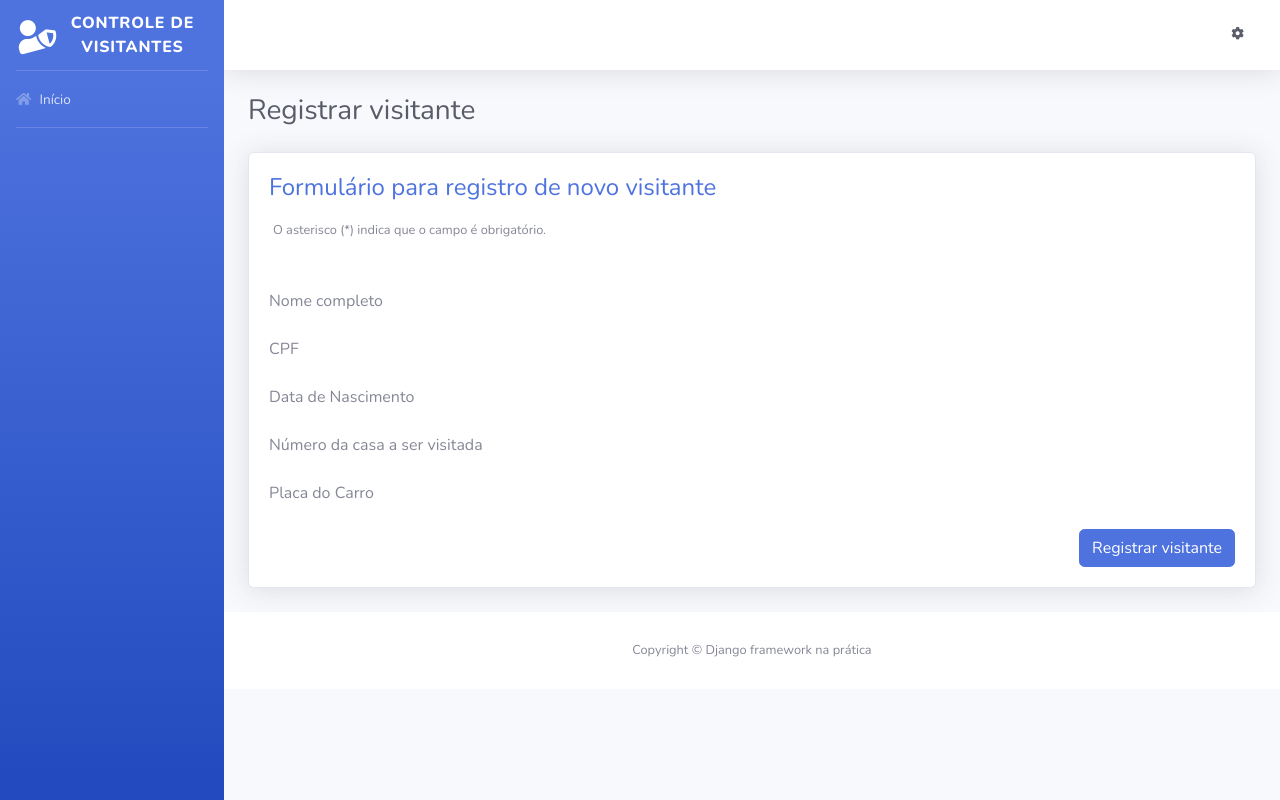
After one commit to wesscosta/controleVisitante-django, a Django app: page /registrar-visitante/ in a window 1280 px wide. The commit adds this page. Run offline with Django 5.2, Linux system fonts and the light colour scheme; some libraries are stand-ins or nearby versions.

Commit message:
feat: template registrar visitante

```diff
--- a/core/urls.py
+++ b/core/urls.py
@@ -2,8 +2,10 @@
 from django.contrib import admin
 from django.urls import path
 from dashboard.views import index
+from visitantes.views import registrar_visitante
 
 urlpatterns = [
     path('admin/', admin.site.urls),
     path('', index ,name='index'),
+    path('registrar-visitante/', registrar_visitante ,name='registrar_visitante'),
 ]
--- a/templates/index.html
+++ b/templates/index.html
@@ -6,7 +6,7 @@
     <div class="d-sm-flex align-items-center justify-content-between mb-4">
         <h1 class="h3 mb-0 text-gray-800">{{nome_pagina}}</h1>
 
-        <a href="#" class="btn btn-primary btn-icon-split btn-sm">
+        <a href="{% url 'registrar_visitante'%}" class="btn btn-primary btn-icon-split btn-sm">
             <span class="text">Registrar Visitante</span>
             <span class="icon text-white-50">
                 <i class="fas fa-user-plus"></i>
--- /dev/null
+++ b/templates/registrar_visitante.html
@@ -0,0 +1,39 @@
+{% extends 'base.html' %}
+
+{% block conteudo%}
+                    <div class="container">
+                        <div class="d-sm-flex align-items-center justify-content-between mb-4">
+                            <h1 class="h3 mb-0 text-gray-800">{{ nome_pagina }}</h1>
+                        </div>
+
+                        <div class="card shadow mb-4">
+                            <div class="card-body">
+                                <h4 class="mb-3 text-primary">
+                                    Formulário para registro de novo visitante
+                                </h4>
+
+                                <p class="mb-5 ml-1">
+                                    <small> O asterisco (*) indica que o campo é obrigatório.</small>
+                                </p>
+
+                                <form method="post" enctype="multipart/form-data">
+                                    <div class="form-row">
+                                       {% csrf_token %}
+                                        {% for  field in form%}
+                                        <div class="form-group col-md-12">
+                                            <label>{{field.label}}</label>
+                                        </div>
+                                        {% endfor %}
+                                    </div>
+
+                                    <div class="text-right">
+                                        <button class="btn btn-primary" type="submit">
+                                            <span class="text">Registrar visitante</span>
+                                        </button>
+                                    </div>
+                                </form>
+                            </div>
+                        </div>
+                    </div>
+
+{% endblock conteudo%}
--- a/visitantes/views.py
+++ b/visitantes/views.py
@@ -1,3 +1,26 @@
-from django.shortcuts import render
+from django.shortcuts import redirect, render
+from django.contrib import messages
 
-# Create your views here.
+from visitantes.forms import VisitanteForm
+
+def registrar_visitante(request):
+    form = VisitanteForm()
+
+    if request.method == 'POST':
+        form = VisitanteForm(request.POST)
+
+        if form.is_valid():
+            visitante = form.save(commit=False)
+
+            visitante.registrado_por = request.user.porteiro
+            visitante = form.save()
+
+            messages.success(request,'Visitante registrado com sucesso')
+            return redirect('index')
+
+    context ={
+        'nome_pagina': 'Registrar visitante',
+        'form': form
+    }
+
+    return render(request,'registrar_visitante.html',context)
```
